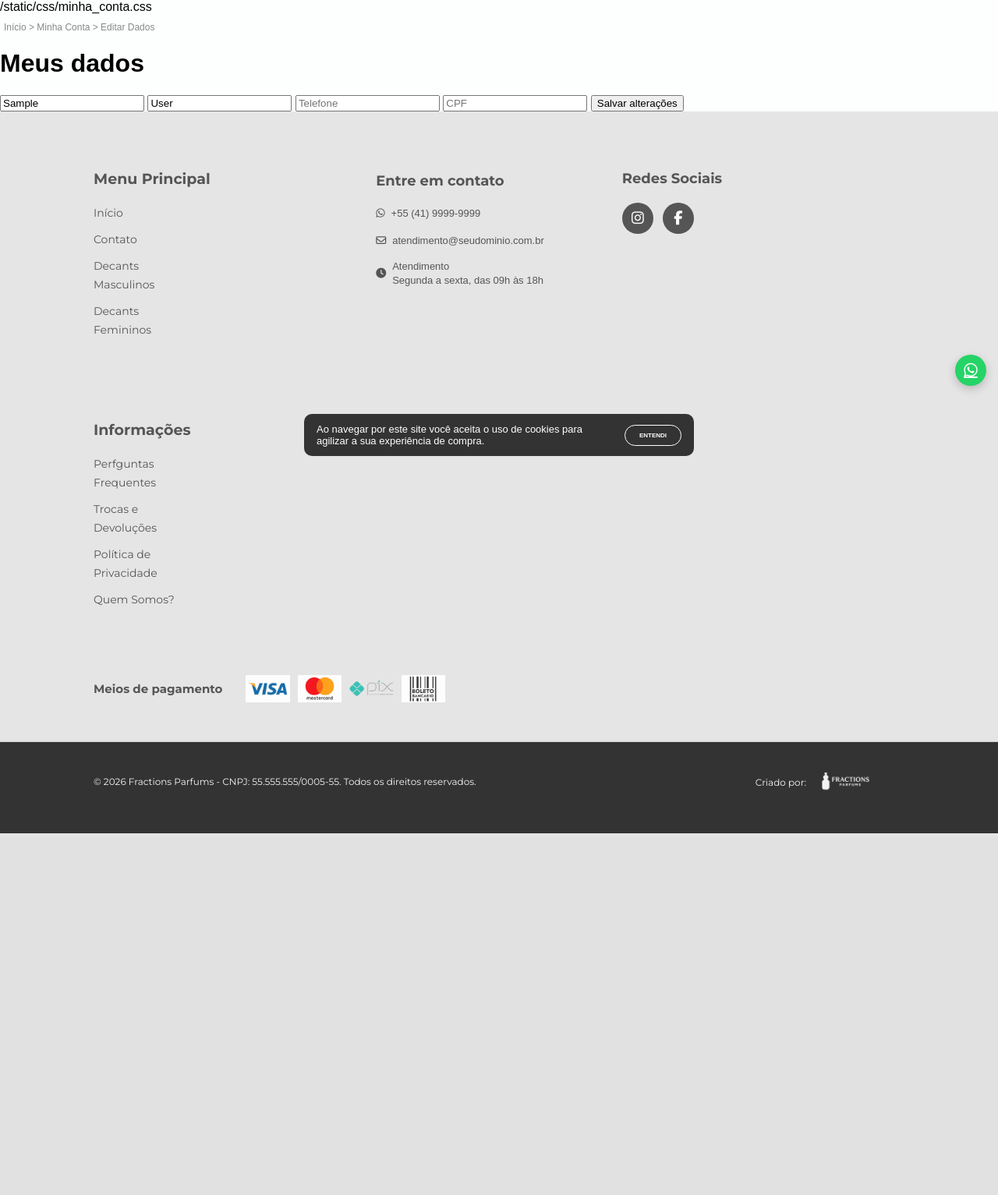
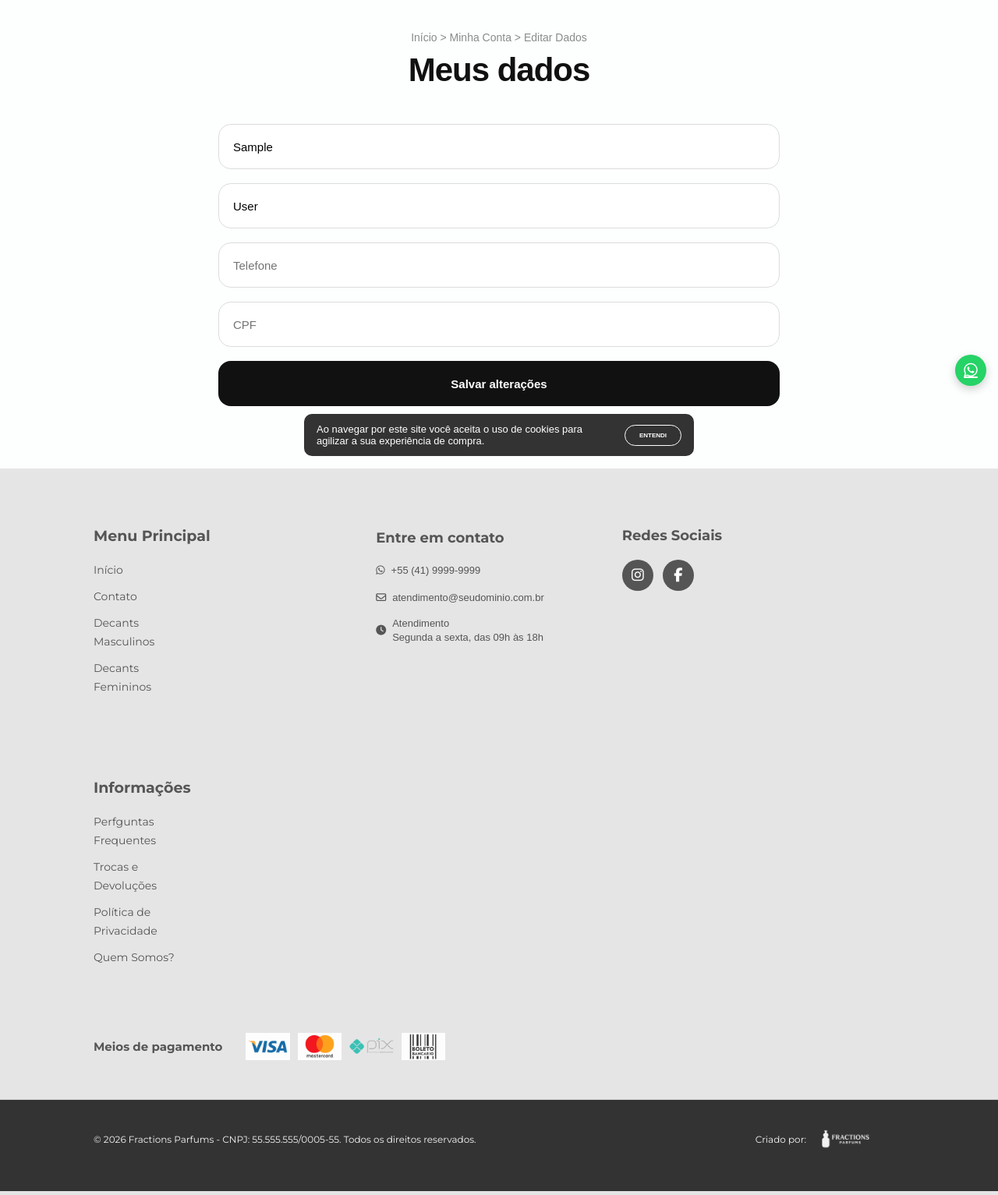
Before and after one commit to fractions26/fractions_parfums, a Django app: page /editar-dados/ in a window 1280 px wide. Shown: the part 210-1743 px from the top of the page at 78% size. Before the commit the page ends 1279 px from the top, so only its background shows below. Run offline with Django 5.2, Linux system fonts and the light colour scheme; the visitor is signed in with stand-in values (Sample User, id 1); data comes from the database, SQL or seed files in the repository; data that the repository does not hold is empty.

Commit message:
corrige css minha conta

```diff
--- a/templates/usuarios/editar_dados.html
+++ b/templates/usuarios/editar_dados.html
@@ -3,7 +3,7 @@
 
 {% block content %}
 
-{% static 'css/minha_conta.css' %}
+<link rel="stylesheet" href="{% static 'css/minha_conta.css' %}">
 
 <div class="minha-conta-page">
 
--- a/templates/usuarios/editar_endereco.html
+++ b/templates/usuarios/editar_endereco.html
@@ -3,7 +3,7 @@
 
 {% block content %}
 
-{% static 'css/minha_conta.css' %}
+<link rel="stylesheet" href="{% static 'css/minha_conta.css' %}">
 
 <div class="minha-conta-page">
 
```
